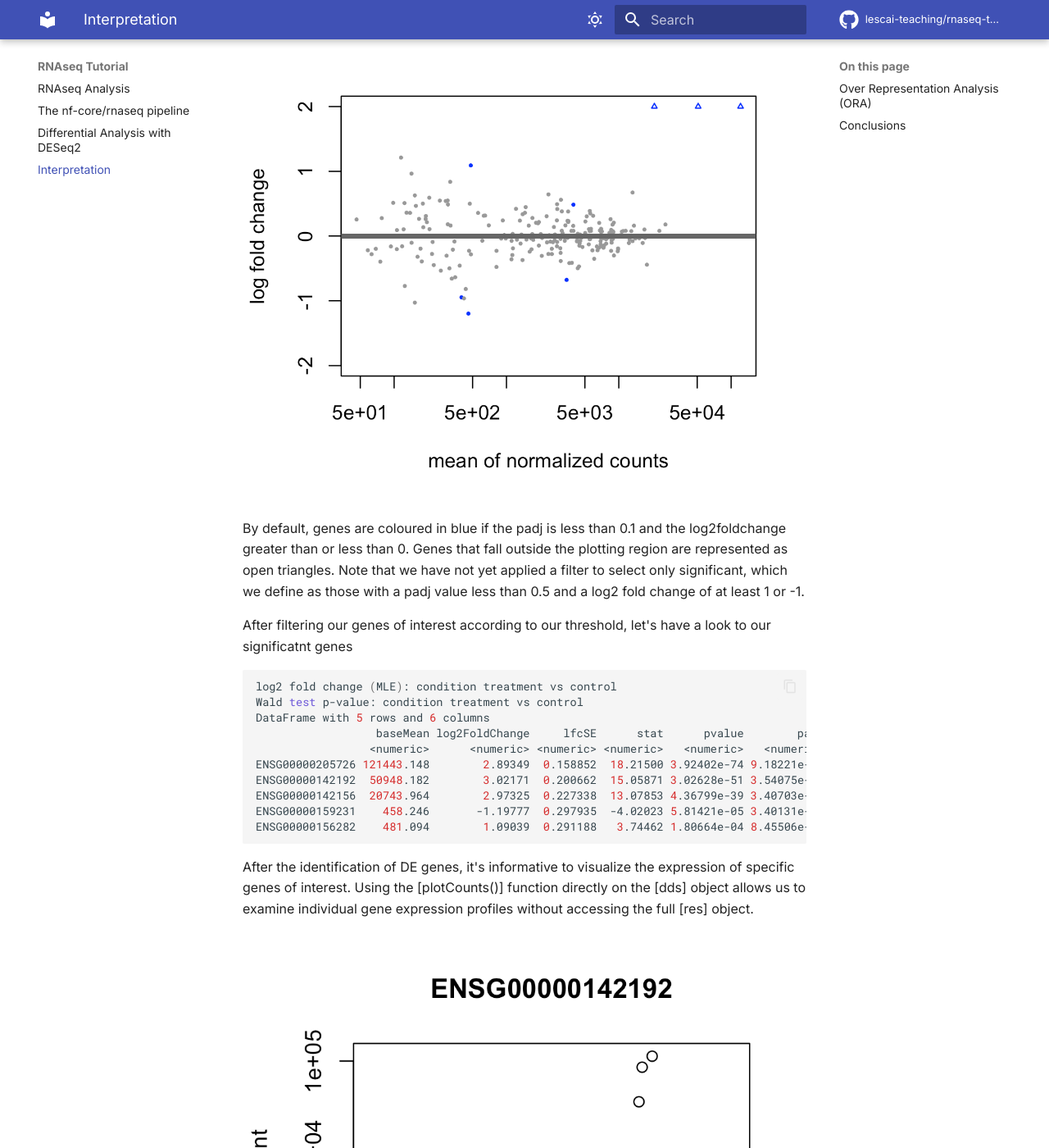
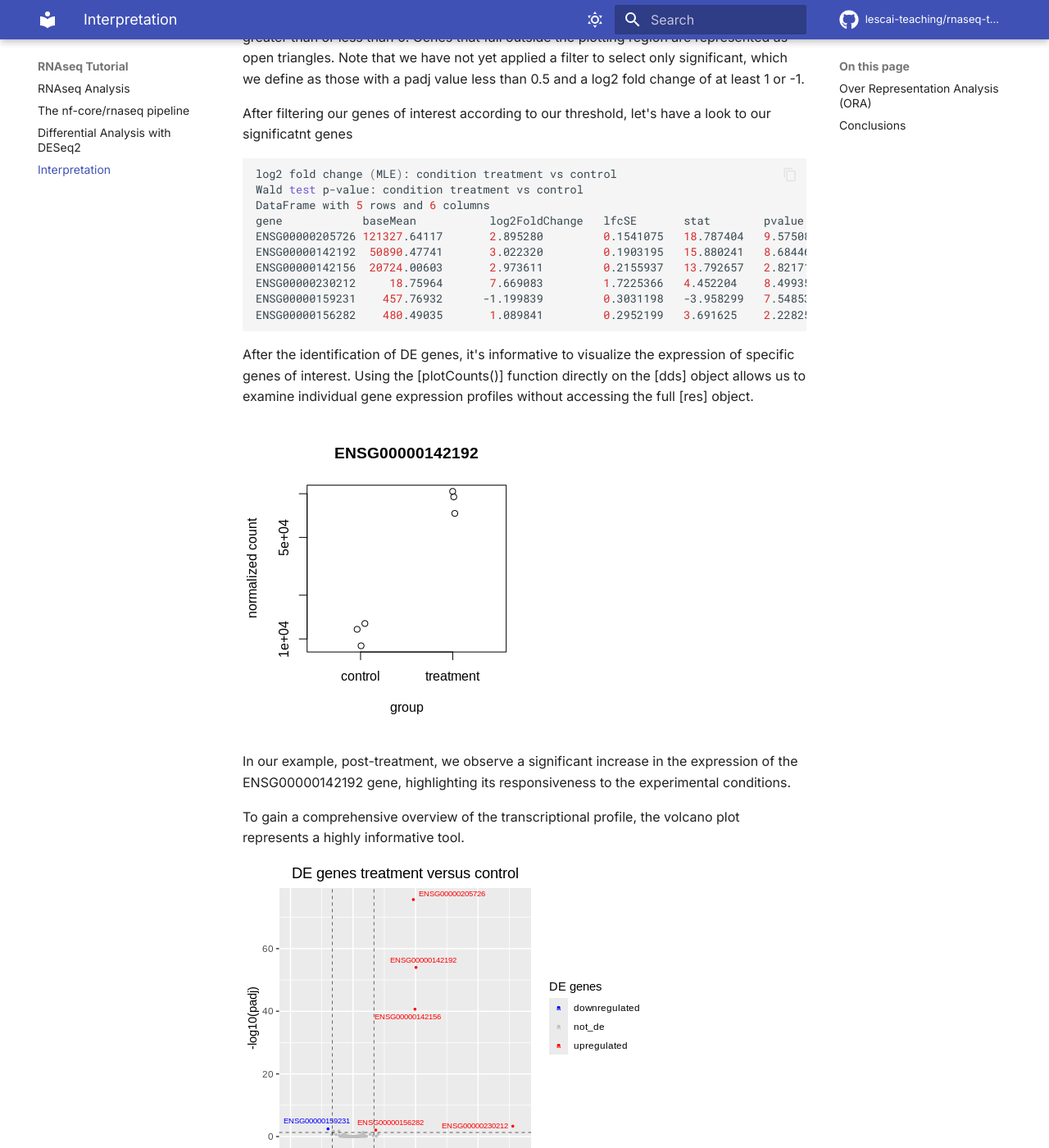
Before and after one commit to santorsola-teaching/nf-core-gitpod-run, an MkDocs documentation site: the page built from docs/interpretation.md, in a window 1280 px wide and 1400 px high, scrolled down 2264 px. Shown: the whole window at 82% size. Built offline with MkDocs 1.6.1 and Material for MkDocs 9.7.7, drawn with Linux system fonts in a browser that asks for light colours; comment, search, counter and statistics services are not loaded.

Commit message:
fixing errors in interpretation.md

````diff
--- a/docs/interpretation.md
+++ b/docs/interpretation.md
@@ -29,13 +29,13 @@ After filtering our genes of interest according to our threshold, let's have a l
 log2 fold change (MLE): condition treatment vs control
 Wald test p-value: condition treatment vs control
 DataFrame with 5 rows and 6 columns
-                  baseMean log2FoldChange     lfcSE      stat      pvalue        padj
-                 <numeric>      <numeric> <numeric> <numeric>   <numeric>   <numeric>
-ENSG00000205726 121443.148        2.89349  0.158852  18.21500 3.92402e-74 9.18221e-72
-ENSG00000142192  50948.182        3.02171  0.200662  15.05871 3.02628e-51 3.54075e-49
-ENSG00000142156  20743.964        2.97325  0.227338  13.07853 4.36799e-39 3.40703e-37
-ENSG00000159231    458.246       -1.19777  0.297935  -4.02023 5.81421e-05 3.40131e-03
-ENSG00000156282    481.094        1.09039  0.291188   3.74462 1.80664e-04 8.45506e-03
+gene            baseMean           log2FoldChange   lfcSE       stat        pvalue          padj
+ENSG00000205726 121327.64117       2.895280         0.1541075   18.787404   9.575085e-79    2.250145e-76
+ENSG00000142192  50890.47741       3.022320         0.1903195   15.880241   8.684467e-57    1.020425e-54
+ENSG00000142156  20724.00603       2.973611         0.2155937   13.792657   2.821715e-43    2.210344e-41
+ENSG00000230212     18.75964       7.669083         1.7225366   4.452204    8.499355e-06    4.993371e-04
+ENSG00000159231    457.76932      -1.199839         0.3031198   -3.958299   7.548530e-05    3.547809e-03
+ENSG00000156282    480.49035       1.089841         0.2952199   3.691625    2.228257e-04    8.727341e-03
 ```
 
 After the identification of DE genes, it's informative to visualize the expression of specific genes of interest. Using the [plotCounts()] function directly on the [dds] object allows us to examine individual gene expression profiles without accessing the full [res] object.
````
Also changed, not shown: docs/de_rstudio.md (+4 -2 lines), docs/img/MA_plot.png, docs/img/PCA.png, docs/img/heatmap_de_genes.png, docs/img/hierarchical_clustering.png, docs/img/plotCounts.png, docs/img/volcanoplot.png, 1 other file.
